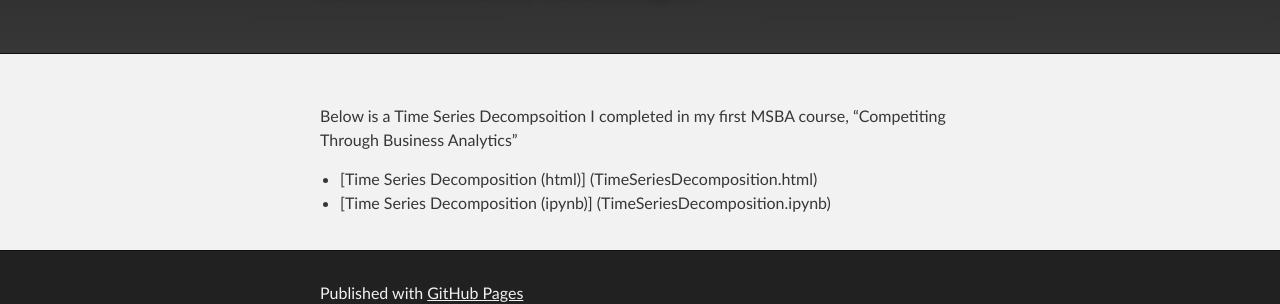
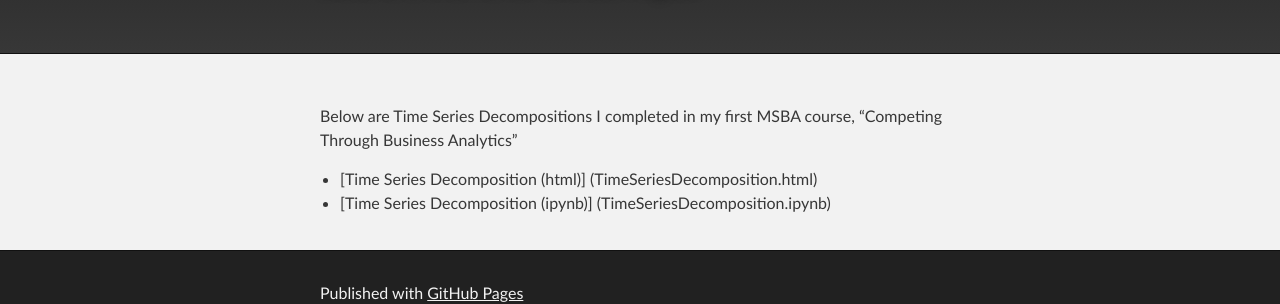
Before and after one commit to nicholascirigliano/nicholascirigliano.github.io, a Jekyll site: the page built from Time Series/index.md, in a window 1280 px wide. Shown: the part 156-460 px from the top of the page. Built offline with Jekyll 4.4.1, drawn with Linux system fonts in a browser that asks for light colours; our own code applies the rules of GitHub Pages for plain Markdown files.

Commit message:
Update index.md

```diff
--- a/Time Series/index.md
+++ b/Time Series/index.md
@@ -2,6 +2,6 @@
 title: Time Series Decomposition
 description: Content realted to time series data
 ---
-Below is a Time Series Decompsoition I completed in my first MSBA course, "Competiting Through Business Analytics"
+Below are Time Series Decompositions I completed in my first MSBA course, "Competing Through Business Analytics"
  - [Time Series Decomposition (html)] (TimeSeriesDecomposition.html)
  - [Time Series Decomposition (ipynb)] (TimeSeriesDecomposition.ipynb)
```
